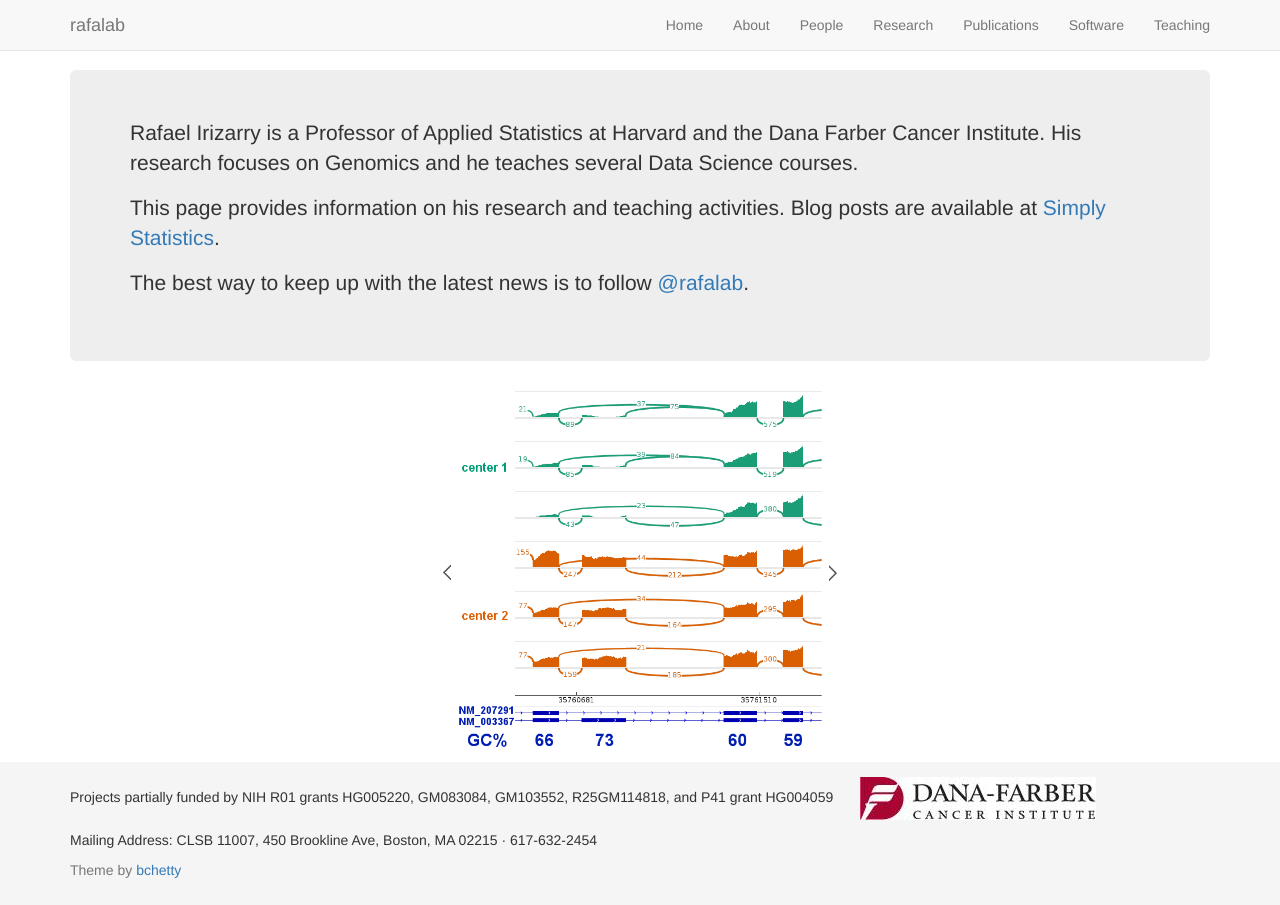
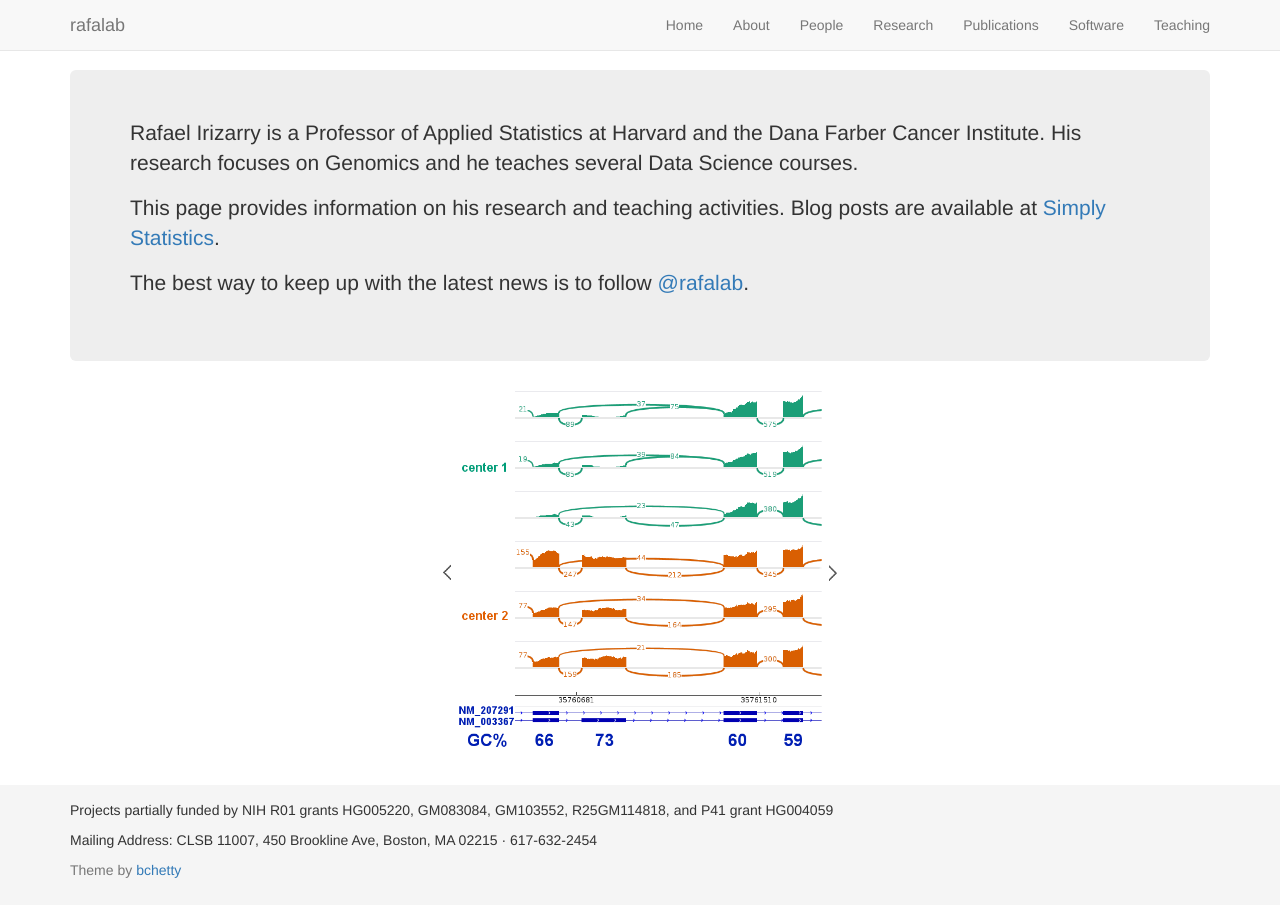
Before and after one commit to rafalab/rafalab.github.io, a Jekyll site: the page built from index.html, in a window 1280 px wide. Built offline with Jekyll 4.4.1, drawn with Linux system fonts in a browser that asks for light colours; nearby versions of some CDN libraries; the list of posts is cut into pages by our own code.

Commit message:
Update footer.html

```diff
--- a/_includes/footer.html
+++ b/_includes/footer.html
@@ -3,7 +3,7 @@
     <p>
     Projects partially funded by NIH R01 grants
   HG005220, GM083084, GM103552, R25GM114818, and P41 grant
-  HG004059 &nbsp;&nbsp;&nbsp;&nbsp;&nbsp;&nbsp;<img data-u="image" src="assets/img/DFimgFooter.jpg" />
+  HG004059
 <p> Mailing Address: CLSB 11007, 450 Brookline Ave, Boston, MA 02215 &middot;
   617-632-2454 </p>
     </p>
```
